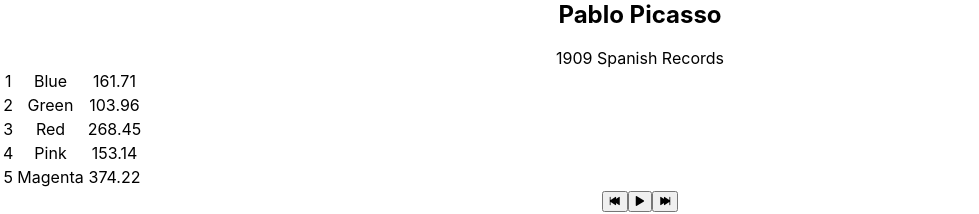
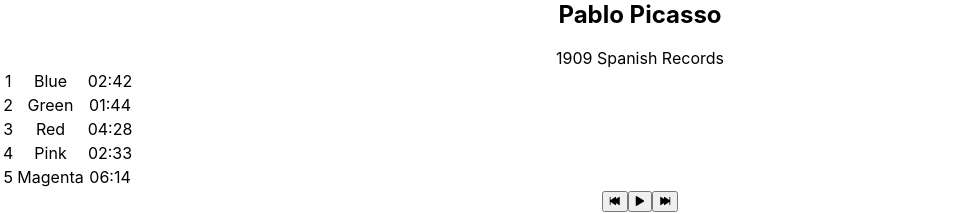
Before and after one commit to slingaxesf/bloc-jams-react, a React (Create React App) app: page /album/the-colors in a window 1280 px wide. Shown: the part 728-942 px from the top of the page, without its empty margins (0-979 px from the left). Built offline with nearby package versions, Linux system fonts and the light colour scheme.

Commit message:
finished range-inputs-assignment with bonus

```diff
--- a/src/components/Album.js
+++ b/src/components/Album.js
@@ -91,6 +91,7 @@
              const newTime = this.audioElement.duration * e.target.value;
              this.audioElement.currentTime = newTime;
              this.setState({ currentTime: newTime });
+             this.formatTime(this.state.currentTime);
            }
 
           handleNextClick() {
@@ -125,6 +126,31 @@
               return index + 1;
           }
 
+          formatTime(timeSeconds){
+            let totalSeconds = Math.round(timeSeconds);
+            let hours = Math.floor(totalSeconds / 3600);
+            totalSeconds %= 3600;
+            let minutes = Math.floor(totalSeconds / 60);
+            let seconds = totalSeconds % 60;
+
+            console.log("hours: " + hours);
+            console.log("minutes: " + minutes);
+            console.log("seconds: " + seconds);
+
+            // If you want strings with leading zeroes:
+            minutes = String(minutes).padStart(2, "0");
+            seconds = String(seconds).padStart(2, "0");
+            console.log(minutes + ":" + seconds);
+
+            if(timeSeconds === isNaN){
+              return "-:--";
+            }
+            else {
+              return (minutes + ":" + seconds);
+            }
+
+          }
+
 
 
    render() {
@@ -150,7 +176,7 @@
            <tr className="song" key={index} onClick={() => this.handleSongClick(song)}  onMouseEnter={() => this.setHoveredSong(index)} onMouseLeave={() => this.setHoveredSong(null)}>
               <td>{this.getTrackButton(song, index)}</td>
               <td>{song.title}</td>
-              <td>{song.duration}</td>
+              <td>{this.formatTime(song.duration)}</td>
            </tr>
 
 
@@ -160,7 +186,7 @@
          <PlayerBar
            isPlaying={this.state.isPlaying}
            currentSong={this.state.currentSong}
-           currentTime={this.audioElement.currentTime}
+           currentTime={this.formatTime(this.audioElement.currentTime)}
            duration={this.audioElement.duration}
            volume={this.audioElement.volume}
            handleSongClick={() => this.handleSongClick(this.state.currentSong)}
```
